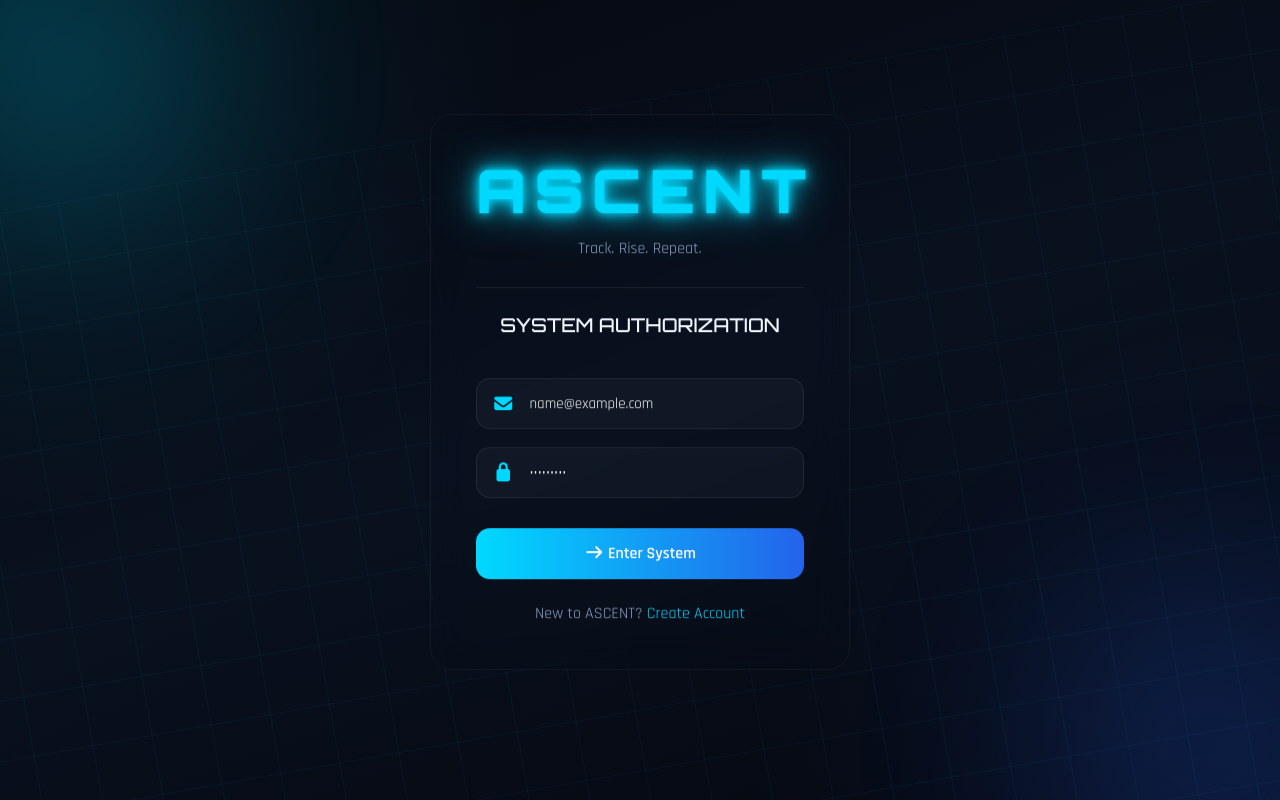
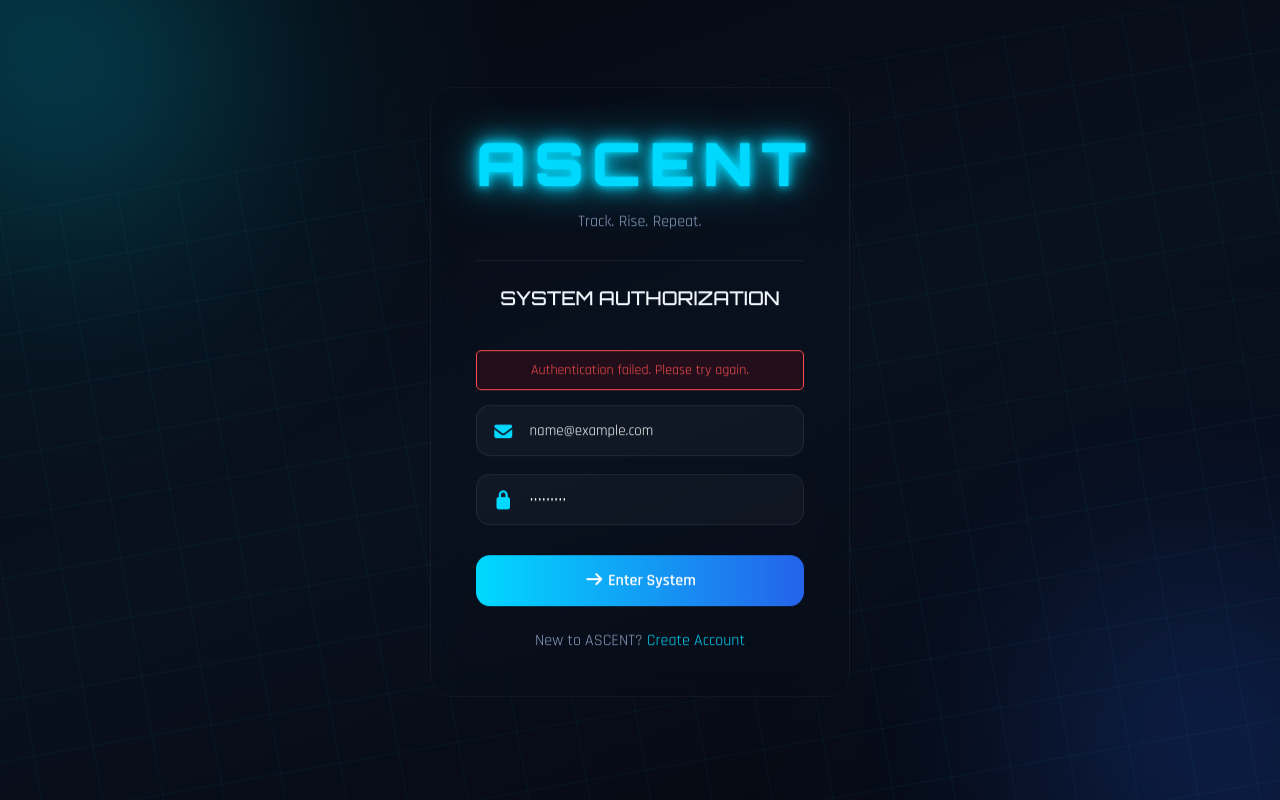
Before and after one commit to Azad270/Summer-Internship, a React (Vite) app in the folder PROJECT/ascent/client/: page / in a window 1280 px wide. Both pictures are taken after typing "name@example.com", "Sample123" into the empty fields and a click on the button "Enter System". Built offline with nearby package versions, Linux system fonts and the light colour scheme; no server answers.

Commit message:
Final submission of Project Ascent

```diff
--- a/PROJECT/ascent/client/src/components/login/LoginForm.jsx
+++ b/PROJECT/ascent/client/src/components/login/LoginForm.jsx
@@ -2,7 +2,7 @@ import { Link } from "react-router-dom";
 import { useState } from "react";
 
 // 1. Destructure the loading prop
-function LoginForm({ onSubmit, loading }) {
+function LoginForm({ onSubmit, loading, errorMessage}) {
     const [email, setEmail] = useState("");
     const [password, setPassword] = useState("");
 
@@ -17,6 +17,21 @@ function LoginForm({ onSubmit, loading }) {
             <div className="divider"></div>
 
             <h2>SYSTEM AUTHORIZATION</h2>
+
+            {errorMessage && (
+                <div style={{
+                    backgroundColor: "rgba(255, 0, 0, 0.1)",
+                    color: "#ff4d4d",
+                    border: "1px solid #ff4d4d",
+                    padding: "10px",
+                    borderRadius: "5px",
+                    marginBottom: "15px",
+                    fontSize: "14px",
+                    textAlign: "center"
+                }}>
+                    {errorMessage}
+                </div>
+            )}
 
             <form
                 onSubmit={(e) =>
--- a/PROJECT/ascent/client/src/pages/Login.jsx
+++ b/PROJECT/ascent/client/src/pages/Login.jsx
@@ -1,10 +1,10 @@
 import { useNavigate } from "react-router-dom";
+import { useState } from "react";
 import LoginForm from "../components/login/LoginForm";
 import Background from "../components/common/Background";
 import "../styles/global.css";
 import "../styles/auth.css";
 import { loginUser } from "../services/authService";
-import { useState } from "react";
 import SuccessModal from "../components/common/SuccessModal";
 import API from "../api/api";
 import { useUser } from "../context/UserContext";
@@ -16,6 +16,8 @@ function Login() {
 
     const [loading, setLoading] = useState(false);
 
+    const [errorMessage, setErrorMessage] = useState("");
+
     const { setUser } = useUser();
 
     const handleLogin = async (e, formData) => {
@@ -23,6 +25,8 @@ function Login() {
     e.preventDefault();
 
     setLoading(true);
+
+    setErrorMessage("");
 
     try {
 
@@ -48,10 +52,9 @@ function Login() {
 
     } catch (error) {
 
-        alert(
-            error.response?.data?.message ||
-            "Login Failed"
-        );
+        setErrorMessage(
+                error.response?.data?.message || "Authentication failed. Please try again."
+            );
 
     } finally {
 
@@ -71,6 +74,7 @@ function Login() {
                     <LoginForm
                         onSubmit={handleLogin}
                         loading={loading}
+                        errorMessage={errorMessage}
                     />
 
                 </section>
```
